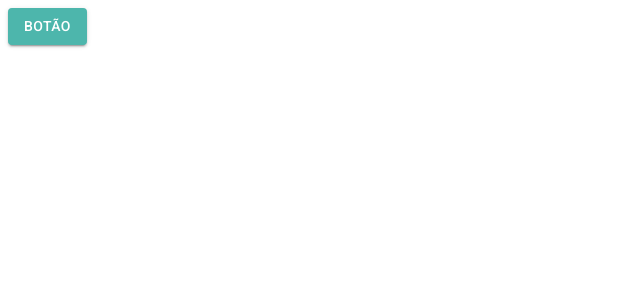
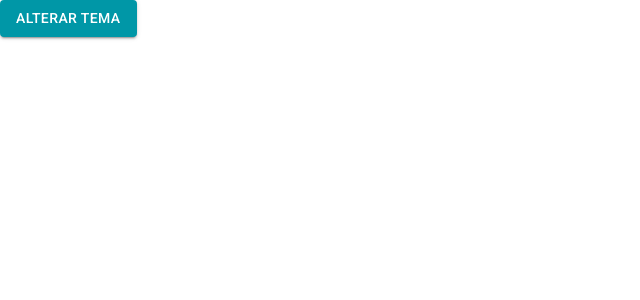
Before and after one commit to erika0liveira/react-crud, a React (Create React App) app: page / in a window 1280 px wide. Shown: the top 300 px of the page, without its empty margins (0-640 px from the left). Built offline with nearby package versions, Linux system fonts and the light colour scheme.

Commit message:
theme change added

```diff
--- a/public/index.html
+++ b/public/index.html
@@ -16,7 +16,7 @@
   <link rel="stylesheet" href="https://fonts.googleapis.com/icon?family=Material+Icons" />
 </head>
 
-<body>
+<body style="margin: 0; padding: 0">
   <noscript>You need to enable JavaScript to run this app.</noscript>
   <div id="root"></div>
 </body>
--- a/src/routes/index.tsx
+++ b/src/routes/index.tsx
@@ -1,10 +1,13 @@
 import { Button } from "@mui/material";
 import { Routes, Route, Navigate } from "react-router-dom";
+import { useAppThemeContext } from "../shared/contexts";
 
 export const AppRoutes = () => {
+    const { toggleTheme } = useAppThemeContext();
+
     return (
         <Routes>
-            <Route path="/" element={<Button variant='contained' color='secondary'>Botão</Button>}/>
+            <Route path="/" element={<Button variant='contained' color='primary' onClick={toggleTheme}>Alterar Tema</Button>}/>
 
             <Route path="*" element={<Navigate to="/" />} />
         </Routes>
--- /dev/null
+++ b/src/shared/contexts/ThemeContext.tsx
@@ -0,0 +1,39 @@
+import { createContext, useCallback, useContext, useMemo, useState } from "react";
+import { ThemeProvider } from "@mui/material";
+import { LightTheme, DarkTheme } from "./../themes";
+import { Box } from "@mui/system";
+
+interface IThemeContextData {
+    themeName: 'light' | 'dark';
+    toggleTheme: () => void;
+}
+
+const ThemeContext = createContext({} as IThemeContextData);
+
+export const useAppThemeContext = () => {
+    return useContext(ThemeContext);
+}
+
+export const AppThemeProvider: React.FC = ({ children }) => {
+    const [themeName, setThemeName] = useState<'light' | 'dark'>('light');
+
+    const toggleTheme = useCallback(() => {
+        setThemeName(oldThemeName => oldThemeName === 'light' ? 'dark' : 'light')
+    }, []);
+
+    const theme = useMemo(() => {
+        if (themeName === 'light') return LightTheme;
+
+        return DarkTheme;
+    }, [themeName]);
+
+    return (
+        <ThemeContext.Provider value={{ themeName, toggleTheme }}>
+            <ThemeProvider theme={LightTheme}>
+                <Box width="100vw" height="100vh" bgcolor={theme.palette.background.default}>
+                    {children}
+                </Box>
+            </ThemeProvider>
+        </ThemeContext.Provider>
+    )
+}
--- a/src/shared/contexts/index.ts
+++ b/src/shared/contexts/index.ts
@@ -1 +1 @@
-export {};
+export * from './ThemeContext';
--- /dev/null
+++ b/src/shared/themes/Dark.ts
@@ -0,0 +1,23 @@
+import { createTheme } from "@mui/material";
+import { cyan, teal } from "@mui/material/colors";
+
+export const DarkTheme = createTheme({
+    palette: {
+        primary: {
+            light: cyan[500],
+            main: cyan[700],
+            dark: cyan[800],
+            contrastText: '#ffffff',
+        },
+        secondary: {
+            light: teal[200],
+            main: teal[300],
+            dark: teal[400],
+            contrastText: '#ffffff',
+        },
+        background: {
+            default: '#202124',
+            paper: '#303134',
+        }
+    }
+});
--- a/src/shared/themes/index.ts
+++ b/src/shared/themes/index.ts
@@ -1 +1,2 @@
 export * from './Light';
+export * from './Dark';
```
Also changed, not shown: src/App.tsx (+4 -4 lines).
